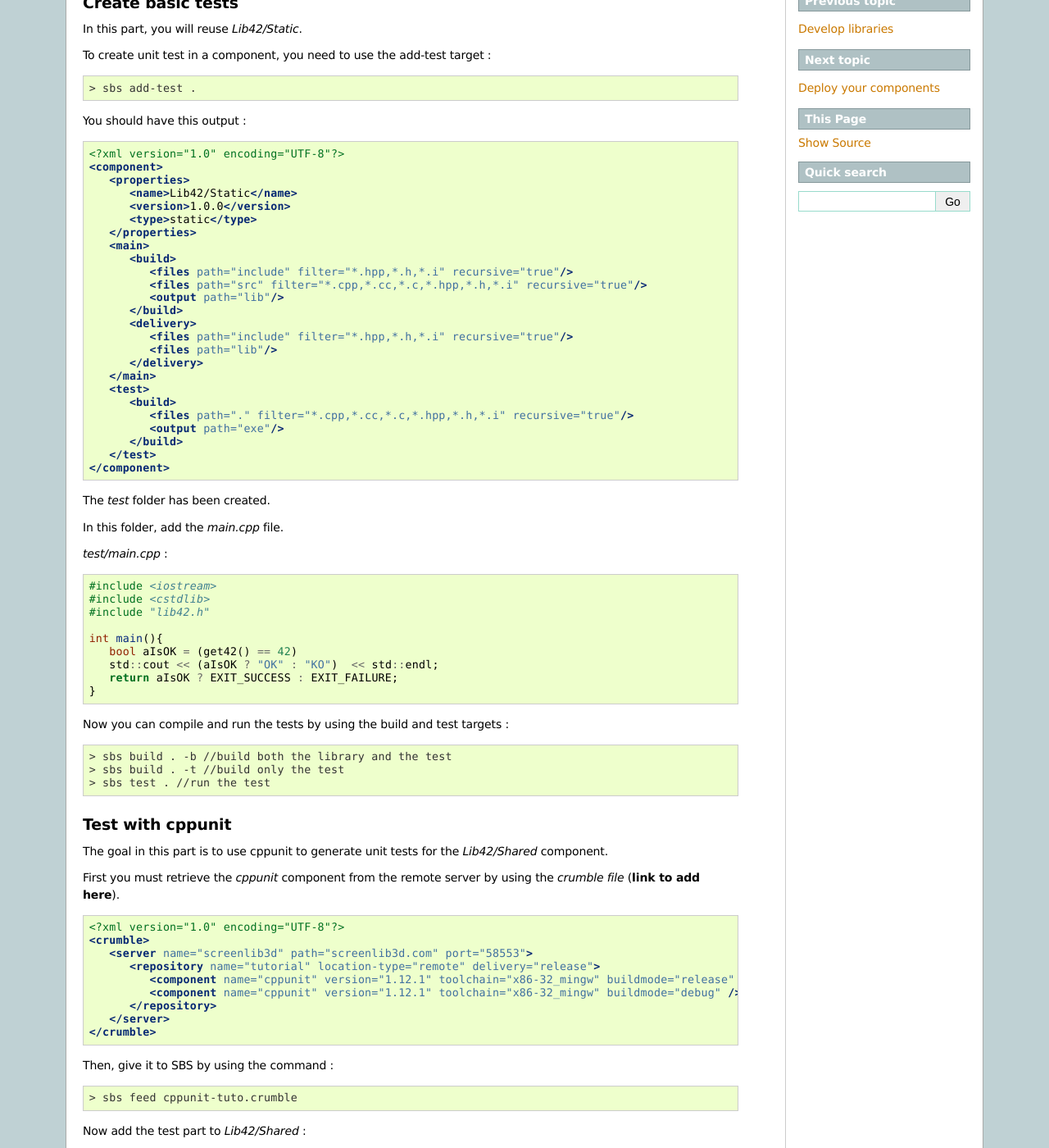
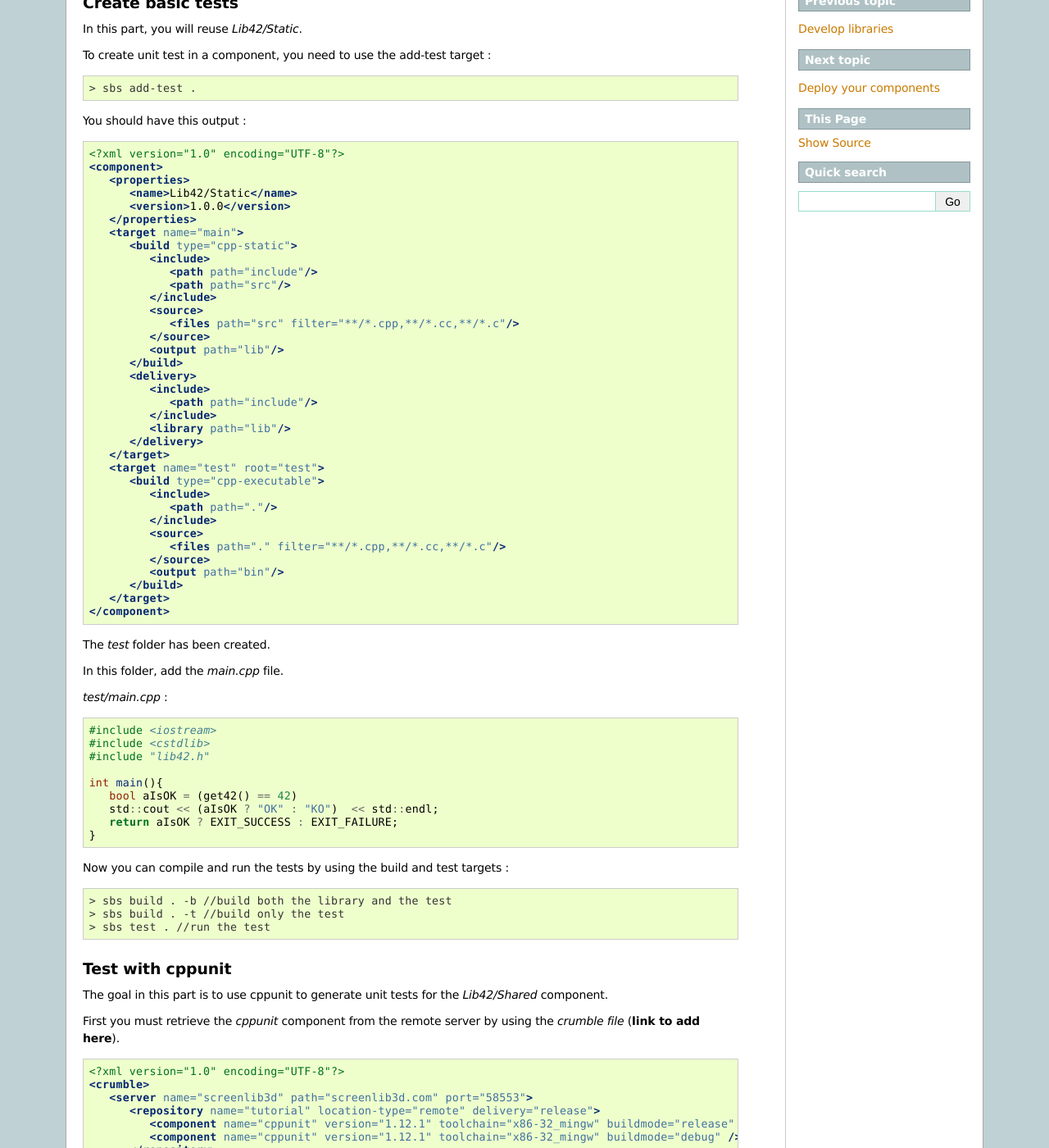
Before and after one commit to thoratou/sbs-sphinx-doc, a Sphinx documentation site: the page built from source/tutorial/test-libraries.rst, in a window 1280 px wide and 1400 px high, scrolled down 396 px. Shown: the whole window at 82% size. Built offline with Sphinx 7.4.7, drawn with Linux system fonts in a browser that asks for light colours; formulas are drawn with MathJax 3; some of the changed text lies outside the part shown.

Commit message:
new sbs.xml format

```diff
--- a/source/tutorial/test-libraries.rst
+++ b/source/tutorial/test-libraries.rst
@@ -26,25 +26,36 @@ You should have this output :
       <properties>
          <name>Lib42/Static</name>
          <version>1.0.0</version>
-         <type>static</type>
       </properties>
-      <main>
-         <build>
-            <files path="include" filter="*.hpp,*.h,*.i" recursive="true"/>
-            <files path="src" filter="*.cpp,*.cc,*.c,*.hpp,*.h,*.i" recursive="true"/>
+      <target name="main">
+         <build type="cpp-static">
+            <include>
+               <path path="include"/>
+               <path path="src"/>
+            </include>
+            <source>
+               <files path="src" filter="**/*.cpp,**/*.cc,**/*.c"/>
+            </source>
             <output path="lib"/>
          </build>
          <delivery>
-            <files path="include" filter="*.hpp,*.h,*.i" recursive="true"/>
-            <files path="lib"/>
+            <include>
+               <path path="include"/>
+            </include>
+            <library path="lib"/>
          </delivery>
-      </main>
-      <test>
-         <build>
-            <files path="." filter="*.cpp,*.cc,*.c,*.hpp,*.h,*.i" recursive="true"/>
-            <output path="exe"/>
+      </target>
+      <target name="test" root="test">
+         <build type="cpp-executable">
+            <include>
+               <path path="."/>
+            </include>
+            <source>
+               <files path="." filter="**/*.cpp,**/*.cc,**/*.c"/>
+            </source>
+            <output path="bin"/>
          </build>
-      </test>
+      </target>
    </component>
 
 The *test* folder has been created.
@@ -114,28 +125,39 @@ And modify the *sbs.xml* file to add the *cppunit* dependency :
       <properties>
          <name>Lib42/Static</name>
          <version>1.0.0</version>
-         <type>static</type>
       </properties>
-      <main>
-         <build>
-            <files path="include" filter="*.hpp,*.h,*.i" recursive="true"/>
-            <files path="src" filter="*.cpp,*.cc,*.c,*.hpp,*.h,*.i" recursive="true"/>
+      <target name="main">
+         <build type="cpp-static">
+            <include>
+               <path path="include"/>
+               <path path="src"/>
+            </include>
+            <source>
+               <files path="src" filter="**/*.cpp,**/*.cc,**/*.c"/>
+            </source>
             <output path="lib"/>
          </build>
          <delivery>
-            <files path="include" filter="*.hpp,*.h,*.i" recursive="true"/>
-            <files path="lib"/>
+            <include>
+               <path path="include"/>
+            </include>
+            <library path="lib"/>
          </delivery>
-      </main>
-      <test>
-         <dependencies>
-            <dependency name="cppunit" version="1.12.1"/>
-         </dependencies>
-         <build>
-            <files path="." filter="*.cpp,*.cc,*.c,*.hpp,*.h,*.i" recursive="true"/>
-            <output path="exe"/>
+      </target>
+      <target name="test" root="test">
+         <build type="cpp-executable">
+            <dependencies>
+               <dependency name="cppunit" version="1.12.1" target="main"/>
+            </dependencies>
+            <include>
+               <path path="."/>
+            </include>
+            <source>
+               <files path="." filter="**/*.cpp,**/*.cc,**/*.c"/>
+            </source>
+            <output path="bin"/>
          </build>
-      </test>
+      </target>
    </component>
 
 Now implement the following test files :
```
Also changed, not shown: source/index.rst (+11 -7 lines), source/tutorial/dependencies.rst (+14 -10 lines), source/tutorial/develop-libraries.rst (+44 -34 lines), source/tutorial/helloworld.rst (+11 -7 lines), source/tutorial/improve-helloworld.rst (+44 -32 lines).
